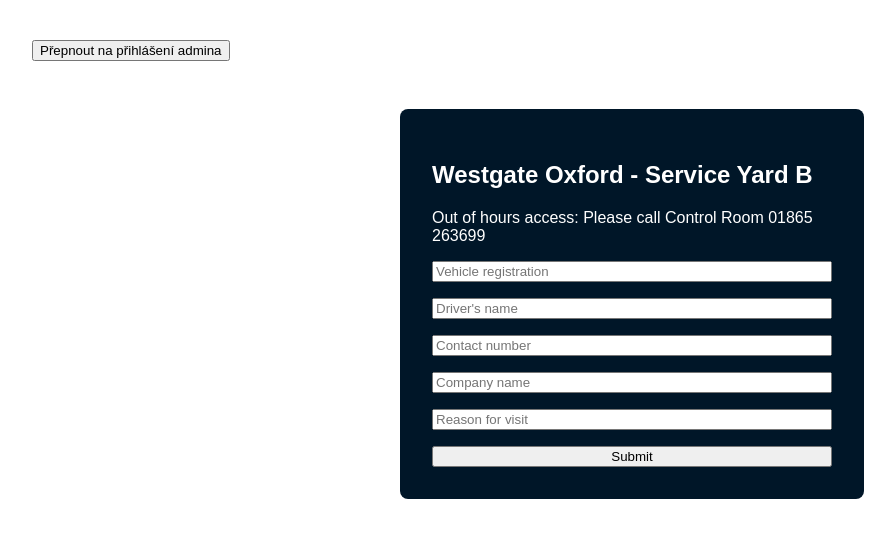
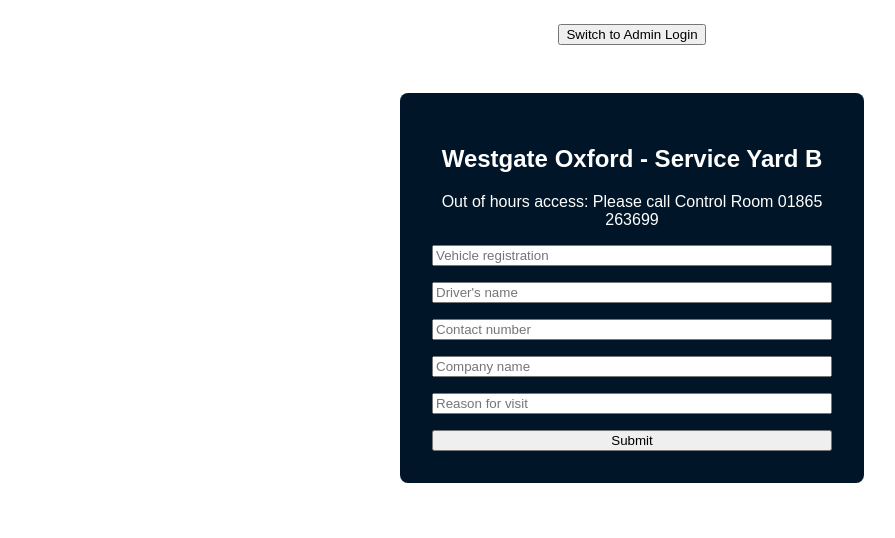
Before and after one commit to MiniJobs4u/venter, a React (Vite) app: page / in a window 1280 px wide. Shown: the top 538 px of the page, without its empty margins (8-903 px from the left). Built offline with nearby package versions, Linux system fonts and the light colour scheme.

Commit message:
Update App.jsx

```diff
--- a/src/App.jsx
+++ b/src/App.jsx
@@ -1,22 +1,25 @@
-// src/App.jsx
-import React, { useState } from "react";
+import React, { useState, useEffect } from "react";
 import Register from "./components/Register";
 import AdminLogin from "./components/AdminLogin";
 
 function App() {
-  const [isAdmin, setIsAdmin] = useState(false);
+  const [isAdminView, setIsAdminView] = useState(false);
 
-  const toggleMode = () => {
-    setIsAdmin((prev) => !prev);
-  };
+  // Volitelně: přepnutí podle URL parametru
+  useEffect(() => {
+    const params = new URLSearchParams(window.location.search);
+    if (params.get("admin") === "true") {
+      setIsAdminView(true);
+    }
+  }, []);
 
   return (
-    <div style={{ padding: "2rem", fontFamily: "sans-serif" }}>
-      <button onClick={toggleMode} style={{ marginBottom: "1rem" }}>
-        {isAdmin ? "Přepnout na registraci" : "Přepnout na přihlášení admina"}
+    <div style={{ textAlign: "center", padding: "1rem" }}>
+      <button onClick={() => setIsAdminView(!isAdminView)} style={{ marginBottom: "1rem" }}>
+        {isAdminView ? "Switch to Registration" : "Switch to Admin Login"}
       </button>
 
-      {isAdmin ? <AdminLogin /> : <Register />}
+      {isAdminView ? <AdminLogin /> : <Register />}
     </div>
   );
 }
```
